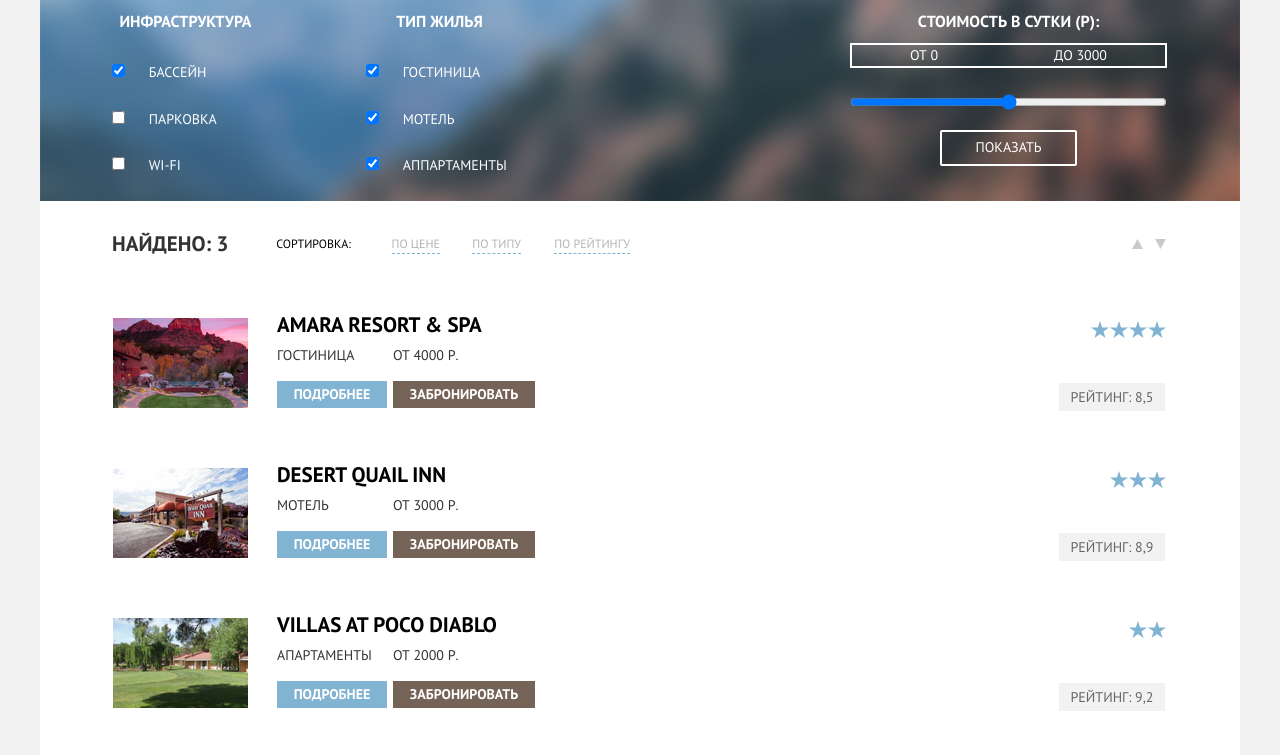
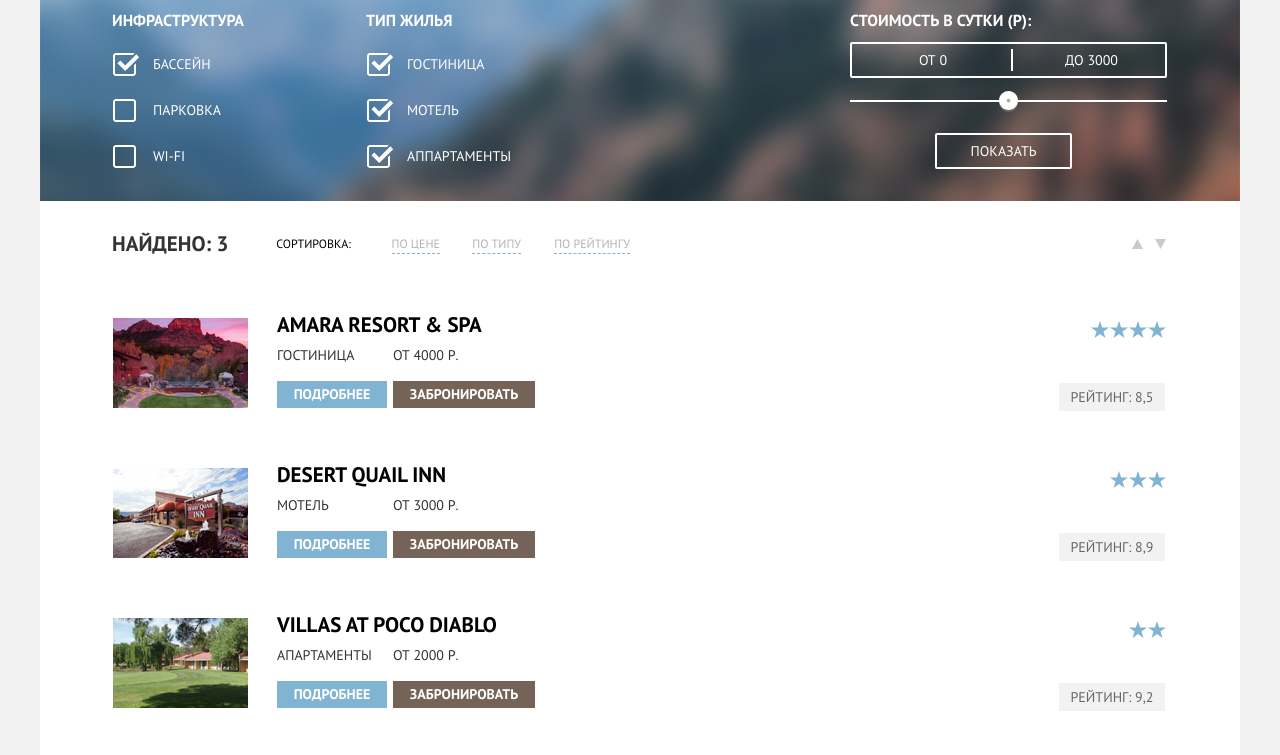
Before and after one commit to j7amo/1531661-sedona-29, a plain HTML site: page hotels.html in a window 1280 px wide. Shown: the part 72-827 px from the top of the page. Drawn offline with Linux system fonts and the light colour scheme.

Commit message:
Внедрил гриды / флексы на внутренней странице + стилизация всего и вся

```diff
--- a/css/style.css
+++ b/css/style.css
@@ -945,6 +945,8 @@ p.footer-copyright {
 /* зададим минимальную высоту для блока main для того, чтобы он не уменьшался при раздувании футера, т.е. чтобы футер смещался при увеличении только вниз */
 .hotels-main-block {
   min-height: 100%;
+  display: grid;
+  grid-template-rows: min-content min-content;
 }
 
 /* Сначала сделаем общий грид. В нём разместим хедер, мэйн и футер */
@@ -960,8 +962,7 @@ p.footer-copyright {
   background-color: var(--basic-white);
 }
 
-/* Теперь займёмся локальными гридами:
-   Сделаем грид для формы с чекбоксами */
+/*
 
 .filter {
   display: grid;
@@ -985,79 +986,175 @@ p.footer-copyright {
   border: none;
 }
 
-.range-selector-and-submit {
+.range-selector-and-submit-block {
   grid-column: 6 / 7;
   grid-row: 1 / -1;
   padding: 0;
   margin: 0;
   border: none;
+} */
+
+/* Теперь займёмся локальными гридами/флексами. */
+
+/* Сделаем форму с фильтрами флекс-контейнером и разместим в ней 3 блока (инфра, размещение, блок задания диапазона цены) */
+
+.filter {
+  min-height: 217px;
+  height: auto;
+  display: flex;
+  flex-wrap: wrap;
 }
 
-/* Делаем отдельные гриды для филдсэта "Инфраструктура" и "Размещение", т.к. они геометрически идентичны */
+.infrastructure-fields-block,
+.accommodation-fields-block,
+.range-selector-and-submit-block{
+  display: flex;
+  flex-wrap: wrap;
+  padding: 0;
+  margin: 0;
+  border: none;
+}
 
-.infrastructure-fields-block,
+.infrastructure-fields-block {
+  width: 190px;
+  min-height: 217px;
+  height: auto;
+  margin-left: 72px;
+}
+
 .accommodation-fields-block {
+  width: 190px;
+  min-height: 217px;
+  height: auto;
+  margin-left: 64px;
+}
+
+.range-selector-and-submit-block {
+  width: 317px;
+  min-height: 217px;
+  height: auto;
+  margin-left: 294px;
+  margin-right: 73px;
+}
+
+.infrastructure-legend,
+.accommodation-legend {
+  width: 100%;
+  padding-top: 26px;
+  margin-bottom: 5px;
+  text-align: left;
+}
+
+.range-legend{
+  width: 100%;
+  padding-top: 26px;
+  text-align: left;
+}
+
+li.filter-option {
+  padding-top: 17px;
+}
+
+.infrastructure-fields,
+.accommodation-fields {
+  width: 100%;
+}
+
+/* Делаем кастомные чекбоксы (по материалам https://itchief.ru/html-and-css/styling-checkbox-and-radio) */
+
+.filter-option-custom-checkbox {
+  position: absolute;
+  z-index: -1;
+  opacity: 0;
+}
+
+.filter-option-custom-checkbox+label {
+  display: inline-flex;
+  align-items: center;
+  user-select: none;
+}
+.filter-option-custom-checkbox+label::before {
+  content: '';
+  min-width: 27px;
+  height: 23px;
+  margin-left: -16px;
+  margin-right: 15px;
+  background-image: url("../img/checkbox-off.svg");
+  background-repeat: no-repeat;
+  background-position: center center;
+}
+
+.filter-option-custom-checkbox:hover+label::before {
+  margin-left: -14px;
+  margin-right: 13px;
+  background-image: url("../img/checkbox-on.svg");
+  background-repeat: no-repeat;
+  background-position: center center;
+}
+
+.filter-option-custom-checkbox:checked+label::before {
+  margin-left: -14px;
+  margin-right: 13px;
+  background-image: url("../img/checkbox-on.svg");
+  background-repeat: no-repeat;
+  background-position: center center;
+}
+
+/* Кастомные чекбоксы закончены! */
+
+/* Далее блок гибкой настройки диапазона стоимости проживания в гостинице */
+
+/* Сначала грид-контейнер для:
+ - блока индикации выбранных цен,
+ -элемента управления диапазоном
+ - кнопки подтверждения */
+
+.price-output-box {
+  width: 100%;
   display: grid;
-  /* grid-template-rows: 48px 169px; */
+  grid-template-rows: 47px 46px 45px 31px;
+  align-items: flex-end;
+}
+
+/* Теперь локальный флекс-контейнер для двух аутпутов и графического элемента между ними */
+.price-output {
+  height: 32px;
+  grid-row: 1 / 2;
+  border: 2px solid var(--basic-white);
+  border-radius: 2px;
+  display: flex;
+  align-items: center;
+  font-weight: normal;
+  font-size: 14px;
+  line-height: 21px;
+}
+
+.price-output-from {
+  width: 58px;
+  height: 21px;
+  margin-left: 52px;
+  margin-right: 49px;
+}
+
+.price-output-to {
+  width: 83px;
+  height: 21px;
+  margin-left: 37px;
+}
+
+.range-input {
+  grid-row: 2 / 3;
+  align-self: center;
+}
+
+.filter-submit {
+  grid-row: 3 / 4;
+  margin-left: 85px;
 }
 
 .infrastructure-legend,
 .accommodation-legend,
-.range-legend{
-  padding-top: 27px;
-}
-
-li.filter-option {
-  padding-top: 30px;
-}
-
-.infrastructure-fields,
-.accommodation-fields {
-  grid-row: 2 / 3;
-  display: grid;
-  grid-template-rows: 47px 46px 45px 31px;
-  vertical-align: bottom;
-}
-
-.infrastructure-fields li:nth-child(1),
-.accommodation-fields li:nth-child(1){
-  grid-row: 1 / 2;
-}
-
-.infrastructure-fields li:nth-child(2),
-.accommodation-fields li:nth-child(2){
-  grid-row: 2 / 3;
-}
-
-.infrastructure-fields li:nth-child(3),
-.accommodation-fields li:nth-child(3){
-  grid-row: 3 / 4;
-}
-
-/* Делаем грид для филдсэта "Стоимость в сутки". P.S. Да, я знаю, что гриды с филдсэтами не дружат, поэтому временно пойду на небольшую хитрость: запихну в филдсэт div, с которым и поработаю */
-
-.price-output-box {
-  display: grid;
-  grid-template-rows: 47px 46px 45px 31px;
-  align-items: center;
-}
-
-.price-output {
-  grid-row: 1 / 2;
-}
-
-.range-input {
-  grid-row: 2 / 3;
-}
-
-.filter-submit {
-  grid-row: 3 / 4;
-  justify-self: center;
-}
-
-.infrastructure-legend,
-.accommodation-legend,
-.range-selector-and-submit {
+.range-selector-and-submit-block {
   font-weight: bold;
   font-size: 16px;
   line-height: 21px;
@@ -1065,7 +1162,7 @@ li.filter-option {
   color: var(--basic-white);
 }
 
-.range-selector-and-submit legend {
+.range-selector-and-submit-block legend {
   font-size: 16px;
   line-height: 21px;
 }
@@ -1076,25 +1173,61 @@ li.filter-option {
   line-height: 21px;
   text-transform: uppercase;
   color: var(--basic-white);
-  padding-left: 20px;
+  padding-left: 15px;
 }
 
-.price-output {
-  border: 2px solid var(--basic-white);
-  display: flex;
-  justify-content: space-around;
-  font-weight: normal;
-  font-size: 14px;
-  line-height: 21px;
+/* Стилизация  input range для Safari/Chrome. Честно стырено отсюда: https://css-tricks.com/styling-cross-browser-compatible-range-inputs-css/ */
+
+input[type=range] {
+  -webkit-appearance: none;
+  margin: 18px 0;
+  width: 100%;
 }
+
+input[type=range]:focus {
+  outline: none;
+}
+
+input[type=range]::-webkit-slider-runnable-track {
+  width: 100%;
+  height: 2px;
+  cursor: pointer;
+  background-color: var(--basic-white);
+}
+
+input[type=range]::-webkit-slider-thumb {
+  width: 19px;
+  height: 21px;
+  background-image: url("../img/radio-button-still.svg");
+  background-color: transparent;
+  cursor: pointer;
+  -webkit-appearance: none;
+  margin-top: -9px;
+}
+
+input[type=range]::-webkit-slider-thumb:hover {
+  width: 23px;
+  height: 24px;
+  background-image: url("../img/radio-button-hover.svg");
+  background-color: transparent;
+  cursor: pointer;
+  -webkit-appearance: none;
+  margin-top: -9px;
+}
+
+/**/
+
+
 
 .hotels-filter {
   width: 1200px;
-  height: 217px;
-  background-color: var(--special-blue);
+  min-height: 217px;
+  height: auto;
+  background-color: var(--special-blue); /* На всякий случай указал цвет заливки, чтобы здесь не было пусто в случае проблем с загрузкой файла фонового изображения (странно почему я не сделал этого в других местах...)*/
   background: url("../img/filter-background.jpg");
   background-position: center;
   background-repeat: no-repeat;
+  background-size: cover;
 }
 
 .infrastructure-fields,
@@ -1112,7 +1245,7 @@ li.filter-option {
 /* Теперь сделаем общий грид для секции, в которой есть элементы управления сортировкой полученных результатов поиска гостиниц, а также сам список гостиниц */
 .hotels-found {
   display: grid;
-  grid-template-rows: 86px 454px;
+  grid-template-rows: 86px 1fr;
 }
 
 .sorting-controls-container {
@@ -1246,30 +1379,16 @@ button.sort-by-text:active {
   border-bottom: none;
 }
 
-/* Теперь сделаем грид для списка гостиниц */
+/* Сделаем список на флексах, так как это больше подходит по смыслу (смысл гибком реагировании на изменение кол-ва контента) */
 
 .hotels-list {
-  display: grid;
-  grid-template-rows: 150px 150px 150px;
+  display: flex;
+  flex-wrap: wrap;
 }
 
-.hotels-list li:nth-child(1) {
-  grid-row: 1 / 2;
-}
-
-.hotels-list li:nth-child(2) {
-  grid-row: 2 / 3;
-}
-
-.hotels-list li:nth-child(3) {
-  grid-row: 3 / 4;
-}
-
-/* Теперь сделаем каждый пункт списка грид-контейнером */
-
-.hotels-list li:nth-child(1),
-.hotels-list li:nth-child(2),
-.hotels-list li:nth-child(3) {
+.hotels-list li{
+  width: 1200px;
+  height: 150px;
   display: grid;
   grid-template-columns: 73px 135px 29px 110px 6px 142px 522px 110px 73px;
   grid-template-rows: 51px 28px 42px 30px;
--- a/hotels.html
+++ b/hotels.html
@@ -37,21 +37,21 @@
       <section class="hotels-filter">
         <h2 class="visually-hidden">Фильтр гостиниц</h2>
         <!-- Добавим форму -->
-        <form class="filter" method="get" action="#">
+        <form class="filter" method="get" action="#" oninput="pricestart.value=pricerange.value"> <!-- свяжем аутпут с инпутом -->
           <!-- Филдсэты -->
           <fieldset class="infrastructure-fields-block">
             <legend class="infrastructure-legend">Инфраструктура</legend>
             <ul class="infrastructure-fields">
               <li class="filter-option">
-                <input class="filter-option-checkbox" type="checkbox" checked name="swimming-pool" id="swimming-pool">
+                <input class="filter-option-custom-checkbox" type="checkbox" checked name="swimming-pool" id="swimming-pool">
                 <label for="swimming-pool">Бассейн</label>
               </li>
               <li class="filter-option">
-                <input class="filter-option-checkbox" type="checkbox" name="parking-lot" id="parking-lot">
+                <input class="filter-option-custom-checkbox" type="checkbox" name="parking-lot" id="parking-lot">
                 <label for="parking-lot">Парковка</label>
               </li>
               <li class="filter-option">
-                <input class="filter-option-checkbox" type="checkbox" name="wi-fi" id="wi-fi">
+                <input class="filter-option-custom-checkbox" type="checkbox" name="wi-fi" id="wi-fi">
                 <label for="wi-fi">wi-fi</label>
               </li>
             </ul>
@@ -60,27 +60,28 @@
             <legend class="accommodation-legend">Тип жилья</legend>
             <ul class="accommodation-fields">
               <li class="filter-option">
-                <input class="filter-option-checkbox" type="checkbox" checked name="hotel" id="hotel">
+                <input class="filter-option-custom-checkbox" type="checkbox" checked name="hotel" id="hotel">
                 <label for="hotel">Гостиница</label>
               </li>
               <li class="filter-option">
-                <input class="filter-option-checkbox" type="checkbox" checked name="parking-lot" id="motel">
+                <input class="filter-option-custom-checkbox" type="checkbox" checked name="parking-lot" id="motel">
                 <label for="motel">Мотель</label>
               </li>
               <li class="filter-option">
-                <input class="filter-option-checkbox" type="checkbox" checked name="wi-fi" id="appartment">
+                <input class="filter-option-custom-checkbox" type="checkbox" checked name="wi-fi" id="appartment">
                 <label for="appartment">Аппартаменты</label>
               </li>
             </ul>
           </fieldset>
-          <fieldset class="range-selector-and-submit">
+          <fieldset class="range-selector-and-submit-block">
             <legend class="range-legend">Стоимость в сутки (Р):</legend>
             <div class="price-output-box">
              <div class="price-output">
-              <output name="price-start">от 0</output>
-              <output name="price-end">до 3000</output>
+              <output name="pricestart" class="price-output-from">от 0</output>
+              <img src="img/output-divider.svg" width="2" height="22">
+              <output name="priceend" class="price-output-to">до 3000</output>
              </div>
-             <input type="range" min="0" max="3000" name="range" id="range" class="range-input">
+             <input type="range" min="0" max="10000" step="100" name="pricerange" id="range" class="range-input">
              <button type="submit" class="filter-submit">Показать</button>
             </div>
           </fieldset>
```
Also changed, not shown: img/checkbox-off-blocked.svg (added), img/checkbox-off.svg (added), img/checkbox-on-blocked.svg (added), img/checkbox-on.svg (added), img/output-divider.svg (added), img/radio-button-hover.svg (added), img/radio-button-still.svg (added).
